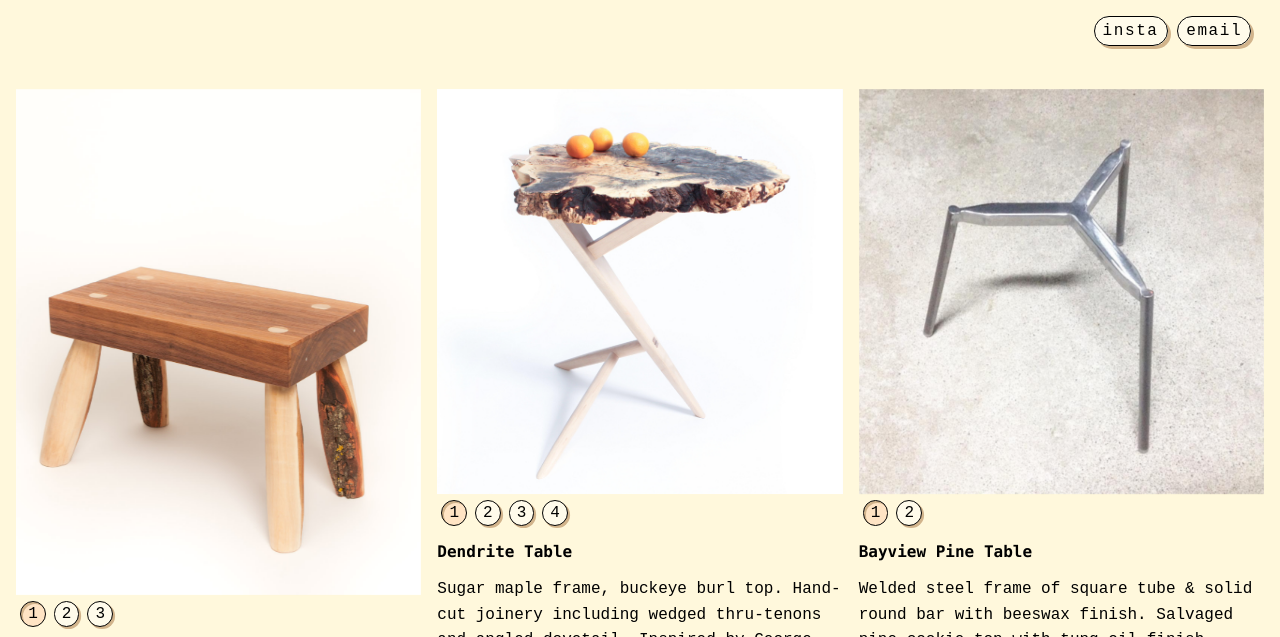
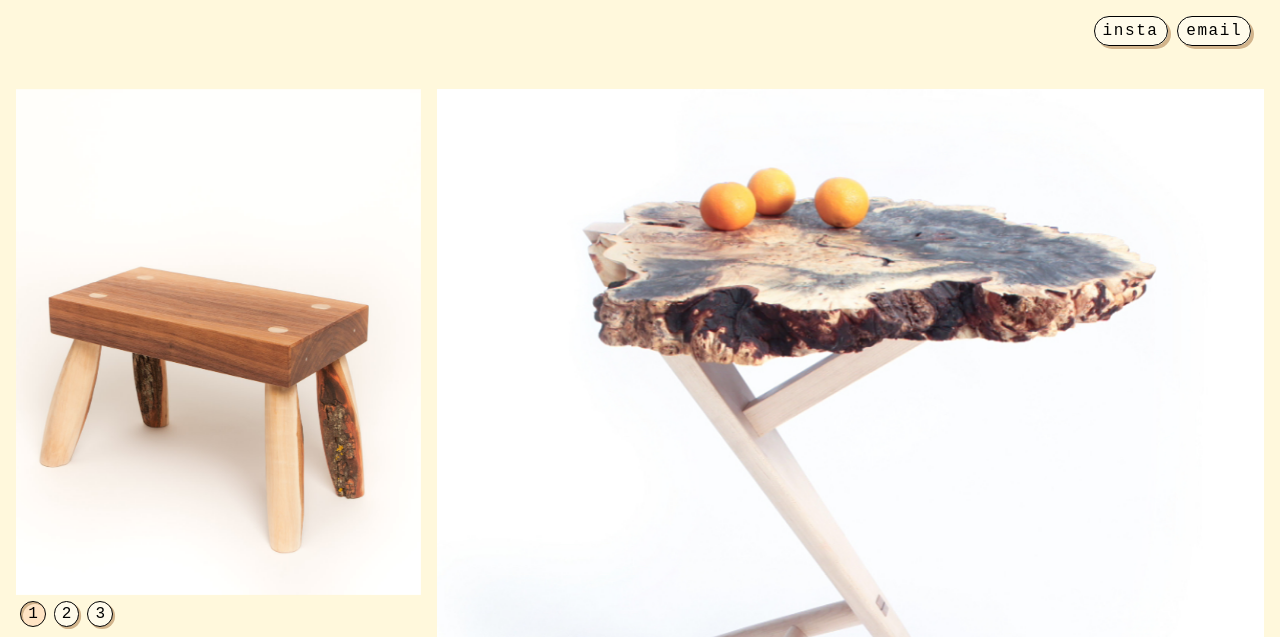
Before and after one commit to sunstanley/sunstanley.github.io, a plain HTML site: page oddsun/index.html in a window 1280 px wide. Shown: the part 134-771 px from the top of the page. Drawn offline with nearby package versions, Linux system fonts and the light colour scheme; a web font is replaced by a local one.

Commit message:
Update index.html

```diff
--- a/oddsun/index.html
+++ b/oddsun/index.html
@@ -58,7 +58,7 @@
         <li>Keep it simple: a single nail pins each leg in place.</li></ol>
     </div>
 
-    <div class="tile sq"><div class="swiper mySwiper swiper-initialized swiper-horizontal swiper-backface-hidden">
+    <div class="tile wide"><div class="swiper mySwiper swiper-initialized swiper-horizontal swiper-backface-hidden">
         <div class="swiper-wrapper">
             <div class="swiper-slide swiper-slide-active" role="group" aria-label="1/3">
                 <img src="/assets/img/obj/dendrite-table-01.jpg" width="400" height="400" alt="dendrite table" title="dendrite table"></div>
```
